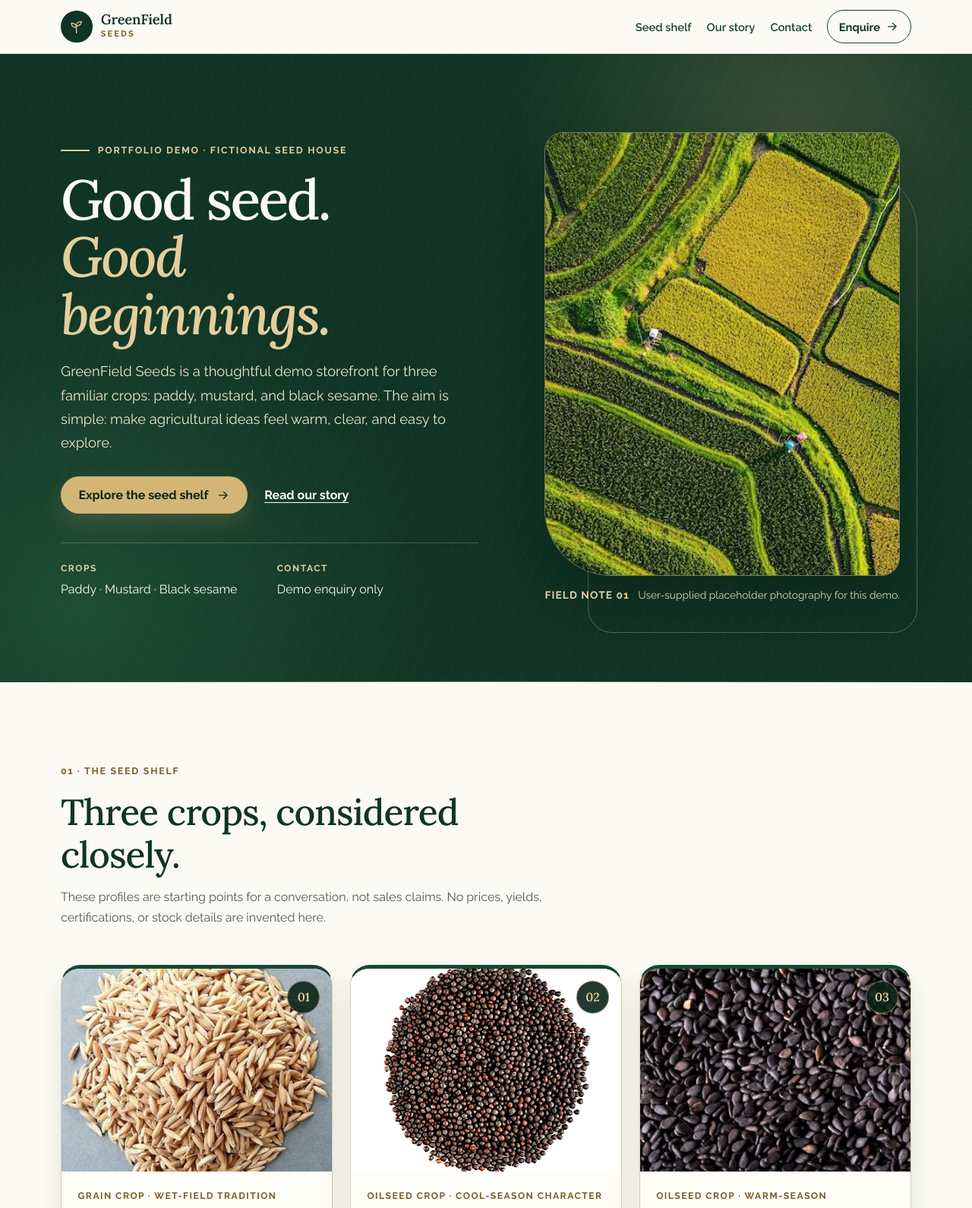
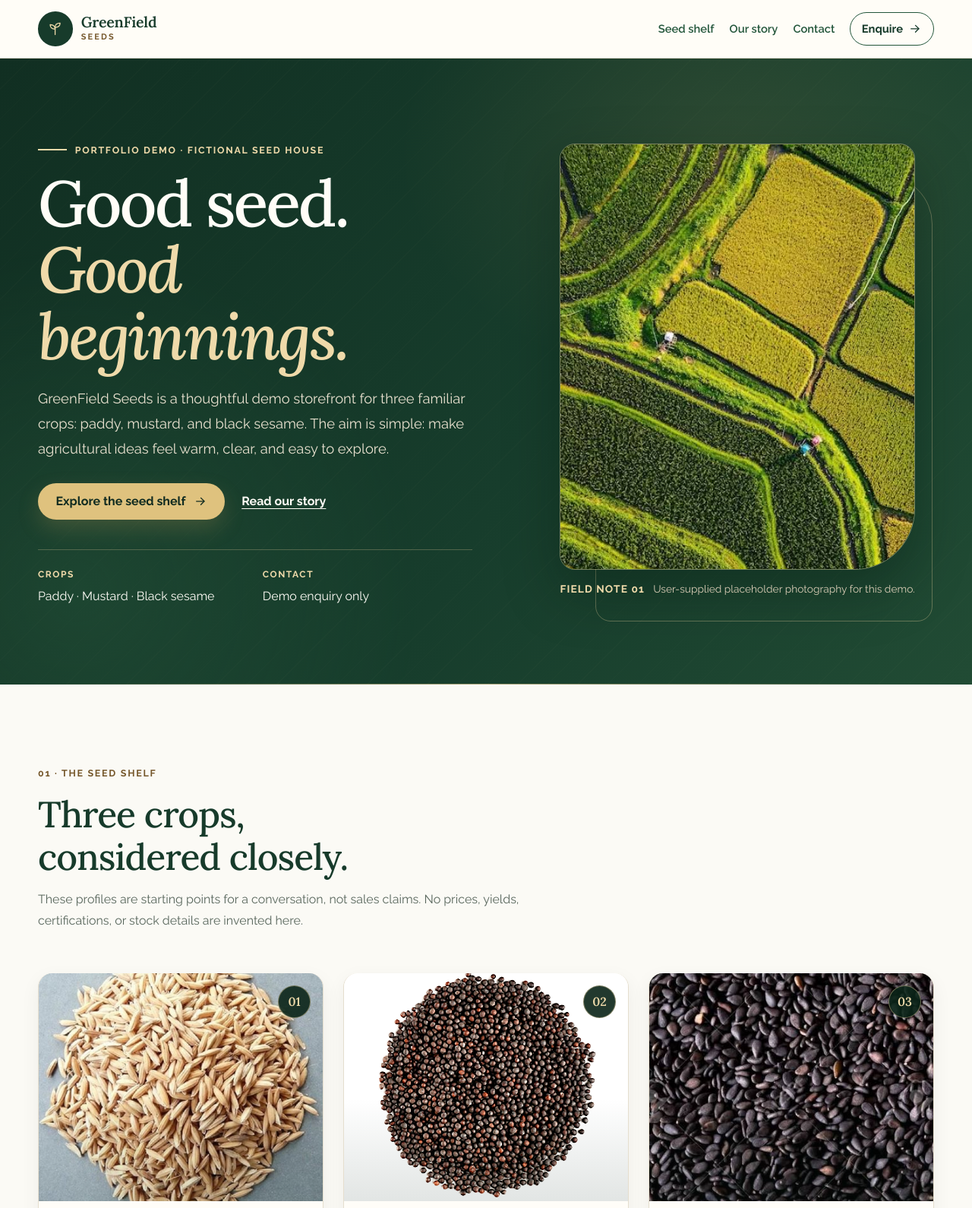
Before and after one commit to ganesh-dev-cloud/seedshop-starter-demo, a plain HTML site: page index.html in a window 1280 px wide. Shown: the top 1590 px of the page at 76% size. Drawn offline with Linux system fonts and the light colour scheme.

Commit message:
Refresh storefront visual design and responsive polish

```diff
--- a/style.css
+++ b/style.css
@@ -1001,3 +1001,155 @@ address {
     scroll-behavior: auto !important;
   }
 }
+
+
+/* =========================================================
+   Visual refresh — editorial agricultural storefront
+   ========================================================= */
+:root {
+  --forest-950: #102b20;
+  --forest-900: #173b2b;
+  --forest-800: #23563b;
+  --forest-700: #32704b;
+  --forest-600: #43845a;
+  --cream-50: #fffdf7;
+  --cream-100: #f6f2e8;
+  --cream-200: #eae2d0;
+  --cream-300: #d9cdb6;
+  --gold-300: #efdaaa;
+  --gold-400: #dfc27e;
+  --gold-500: #c6a15d;
+  --gold-600: #a17b3f;
+  --gold-700: #76582c;
+  --ink: #18271e;
+  --muted: #59675d;
+  --line: #dfd7c7;
+  --shadow-soft: 0 16px 42px rgba(16, 43, 32, .075);
+}
+
+html { scroll-padding-top: 6.5rem; }
+body { line-height: 1.72; }
+.container { width: min(1180px, calc(100% - 2.5rem)); }
+
+.site-header {
+  background: rgba(255, 253, 247, .94);
+  border-bottom-color: rgba(217, 205, 182, .65);
+}
+.header-inner { min-height: 76px; }
+.brand-mark { width: 2.85rem; height: 2.85rem; }
+.brand-name { font-size: 1.22rem; }
+.nav-list a { position: relative; }
+.nav-list a::after {
+  content: "";
+  position: absolute;
+  right: 0;
+  bottom: .45rem;
+  left: 0;
+  height: 1px;
+  background: var(--gold-600);
+  transform: scaleX(0);
+  transform-origin: left;
+  transition: transform var(--duration) var(--ease);
+}
+.nav-list a:hover::after { transform: scaleX(1); }
+
+.hero {
+  background:
+    radial-gradient(ellipse at 75% 15%, rgba(198, 161, 93, .13), transparent 32%),
+    linear-gradient(120deg, #112f22 0%, #173d2c 56%, #214b34 100%);
+}
+.hero::before {
+  opacity: .55;
+  background:
+    radial-gradient(circle at 8% 85%, rgba(67, 132, 90, .36), transparent 33%),
+    repeating-linear-gradient(135deg, rgba(239, 218, 170, .035) 0 1px, transparent 1px 28px);
+}
+.hero-layout { padding-block: clamp(4rem, 8vw, 7.25rem); }
+.hero-copy h1 { font-size: clamp(3rem, 7.4vw, 5.3rem); }
+.hero-lede { max-width: 39rem; line-height: 1.8; }
+.hero-figure { max-width: 32rem; }
+.hero-figure img {
+  aspect-ratio: 5 / 6;
+  object-position: center;
+  border-radius: 1.25rem 1.25rem 5rem 1.25rem;
+}
+.hero-figure::before {
+  inset: 7% -5% -5% 10%;
+  border-radius: 1.25rem 4rem 1.25rem 1.25rem;
+}
+
+.section-seeds { background: #fbfaf5; }
+.section-heading { margin-bottom: clamp(2.25rem, 5vw, 3.5rem); }
+.section-heading h2 { max-width: 17ch; }
+.product-grid { gap: 1.6rem; }
+.product-card {
+  border: 1px solid #e5dece;
+  border-top: 0;
+  border-radius: 1.15rem;
+  box-shadow: 0 8px 26px rgba(16, 43, 32, .055);
+}
+.product-card:hover {
+  border-color: var(--gold-500);
+  box-shadow: 0 20px 44px rgba(16, 43, 32, .12);
+  transform: translateY(-6px);
+}
+.product-visual { aspect-ratio: 5 / 4; }
+.product-visual::after {
+  content: "";
+  position: absolute;
+  inset: 55% 0 0;
+  background: linear-gradient(transparent, rgba(16, 43, 32, .12));
+  pointer-events: none;
+}
+.product-visual img { object-position: center; }
+.card-number { z-index: 1; }
+.product-body { padding: 1.55rem 1.5rem 1.6rem; }
+.product-card h3 { font-size: 1.8rem; }
+.product-card p:not(.product-meta) { line-height: 1.78; }
+.tag-list li { border-color: #e7ddc9; }
+
+.section-about { background: #f3efe4; }
+.about-layout { align-items: center; }
+.about-visual img { aspect-ratio: 5 / 4; }
+.about-visual::before { inset: -1rem 10% auto -1rem; }
+.principle-item {
+  background: rgba(255, 253, 247, .82);
+  border-color: #e5dcc8;
+}
+
+.contact-panel {
+  padding: clamp(2rem, 5vw, 4rem);
+  border-radius: 1.4rem;
+  background:
+    radial-gradient(ellipse at 95% 4%, rgba(223, 194, 126, .18), transparent 35%),
+    linear-gradient(135deg, #214d35, #102b20 78%);
+}
+.contact-actions { background: rgba(255, 253, 247, .07); }
+
+.site-footer { background: #0d241a; }
+.footer-inner { gap: 1.8rem; }
+.footer-meta { max-width: 34rem; }
+
+/* Smooth, restrained reveal on hover; no motion is required to use the page. */
+@media (hover: hover) {
+  .button-primary:hover,
+  .button-gold:hover,
+  .header-cta:hover { box-shadow: 0 12px 30px rgba(0, 0, 0, .12); }
+}
+
+@media (min-width: 640px) {
+  .container { width: min(1180px, calc(100% - 4rem)); }
+  .header-inner { padding-block: .9rem; }
+}
+@media (min-width: 840px) {
+  .hero-layout { gap: clamp(3rem, 7vw, 6rem); }
+  .hero-figure { max-width: 34rem; }
+}
+@media (max-width: 520px) {
+  .container { width: min(100% - 2rem, 1180px); }
+  .header-inner { min-height: 0; }
+  .nav-list a { font-size: .88rem; }
+  .hero-layout { padding-block: 3.4rem 4rem; }
+  .hero-copy h1 { max-width: 10ch; }
+  .hero-figure { width: calc(100% - .5rem); }
+}
```
